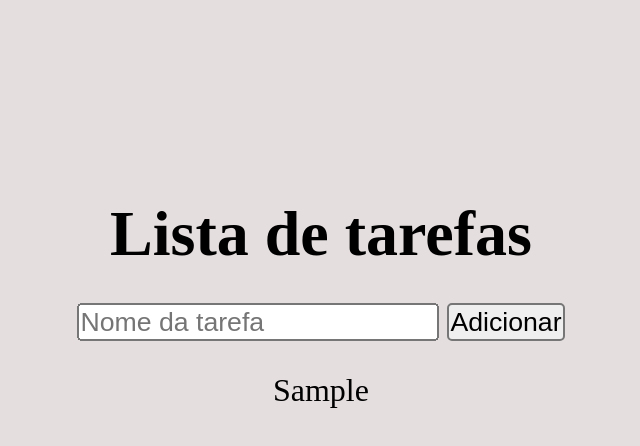
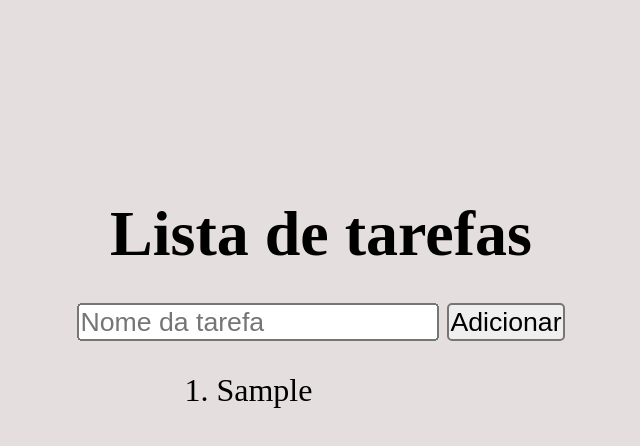
Before and after one commit to Samuel-Martini/jquqery-exercicio, a plain HTML site: page index.html in a window 1280 px wide. Both pictures are taken after typing "Sample" into the empty fields and a click on the button "Adicionar". Shown: the top 446 px of the page, without its empty margins (319-959 px from the left). Drawn offline with nearby package versions, Linux system fonts and the light colour scheme.

Commit message:
Mudando lista de novo

```diff
--- a/main.css
+++ b/main.css
@@ -18,9 +18,9 @@ header {
     justify-content: center;
 }
 
+
 ol li{
-    display: flex;
-    justify-content: center;
+    margin-left: 70px;
     margin-top: 16px;
 }
 
```
